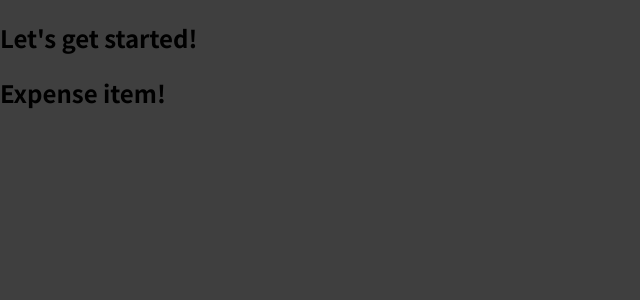
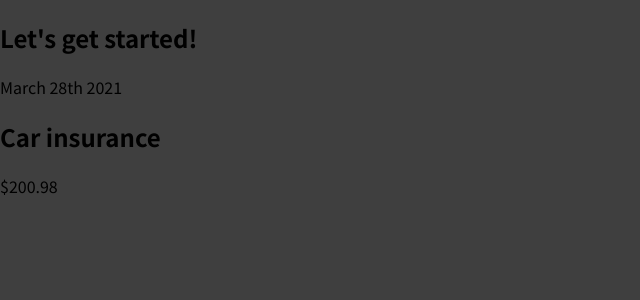
Before and after one commit to sharmaine1028/react-app, a JavaScript app: page / in a window 1280 px wide. Shown: the top 300 px of the page, without its empty margins (0-640 px from the left). Built offline with nearby package versions, Linux system fonts and the light colour scheme.

Commit message:
Add more content to ExpenseItem component

```diff
--- a/src/components/ExpenseItem.js
+++ b/src/components/ExpenseItem.js
@@ -1,5 +1,11 @@
 function ExpenseItem() {
-  return <h2> Expense item! </h2>;
+  return (
+    <div>
+      <div>March 28th 2021</div>
+      <h2>Car insurance</h2>
+      <div>$200.98</div>
+    </div>
+  );
 }
 
 export default ExpenseItem;
```
Also changed, not shown: 1 other file (tests, documents, lock files or other folders).
